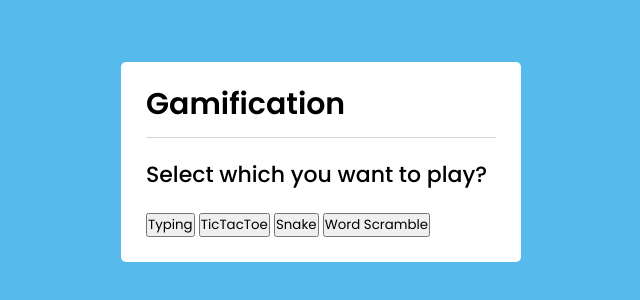
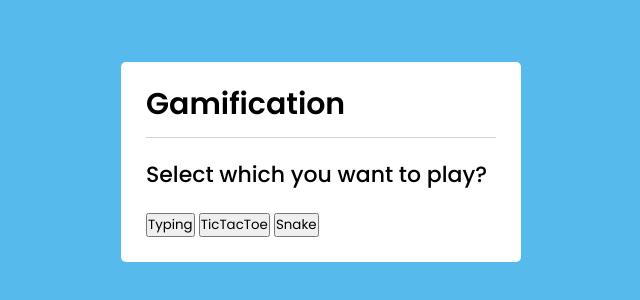
Before and after one commit to Moonsu9158/ss_gamification, a plain HTML site: page index.html in a window 1280 px wide. Shown: the part 238-538 px from the top of the page, without its empty margins (319-959 px from the left). Drawn offline with Linux system fonts and the light colour scheme.

Commit message:
Update index.html

```diff
--- a/index.html
+++ b/index.html
@@ -16,7 +16,6 @@
             <button onClick="location.href='TypingSpeedTestGame/index.html'">Typing</button>
             <button onClick="location.href='TicTacToe/index.html'">TicTacToe</button>
             <button onClick="location.href='SnakeGame/index.html'">Snake</button>
-            <button onClick="location.href='WordScrambleGame/index.html'">Word Scramble</button>
       </div>
     </div>
   </div>
```
